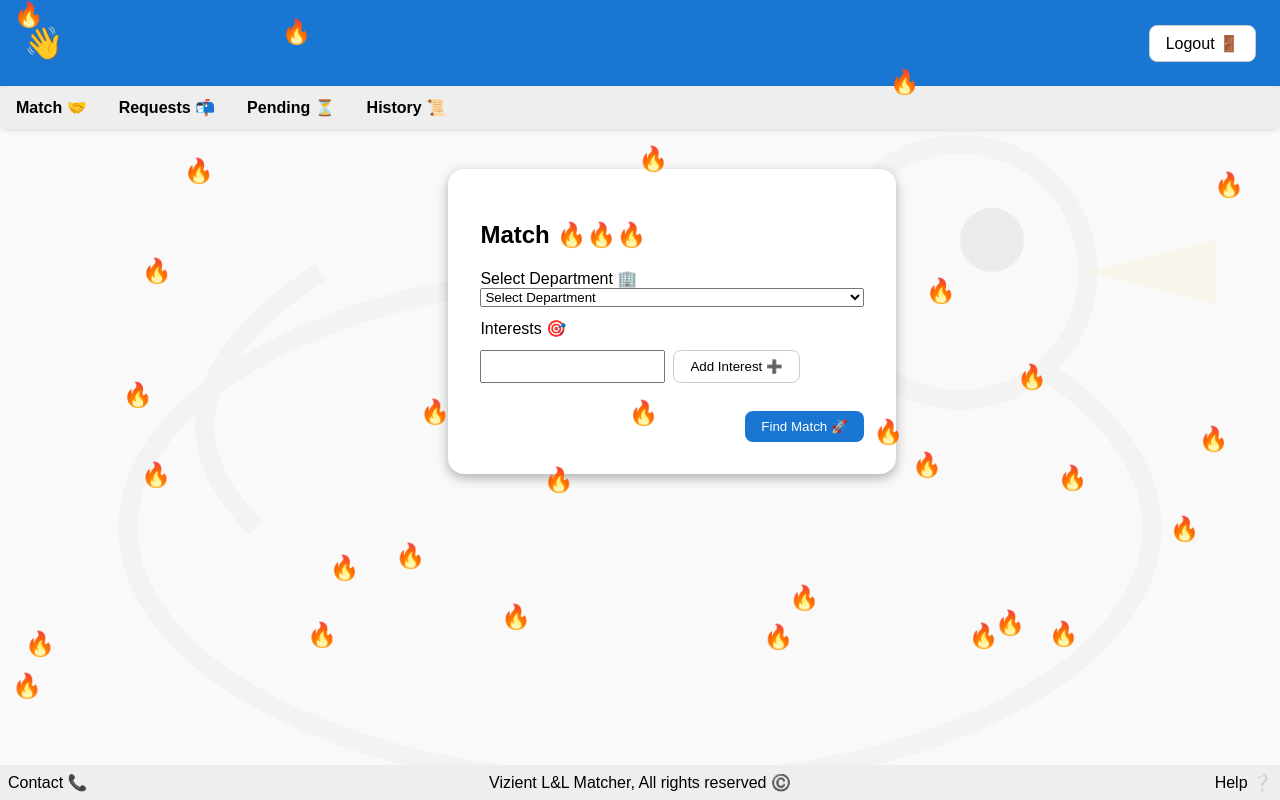
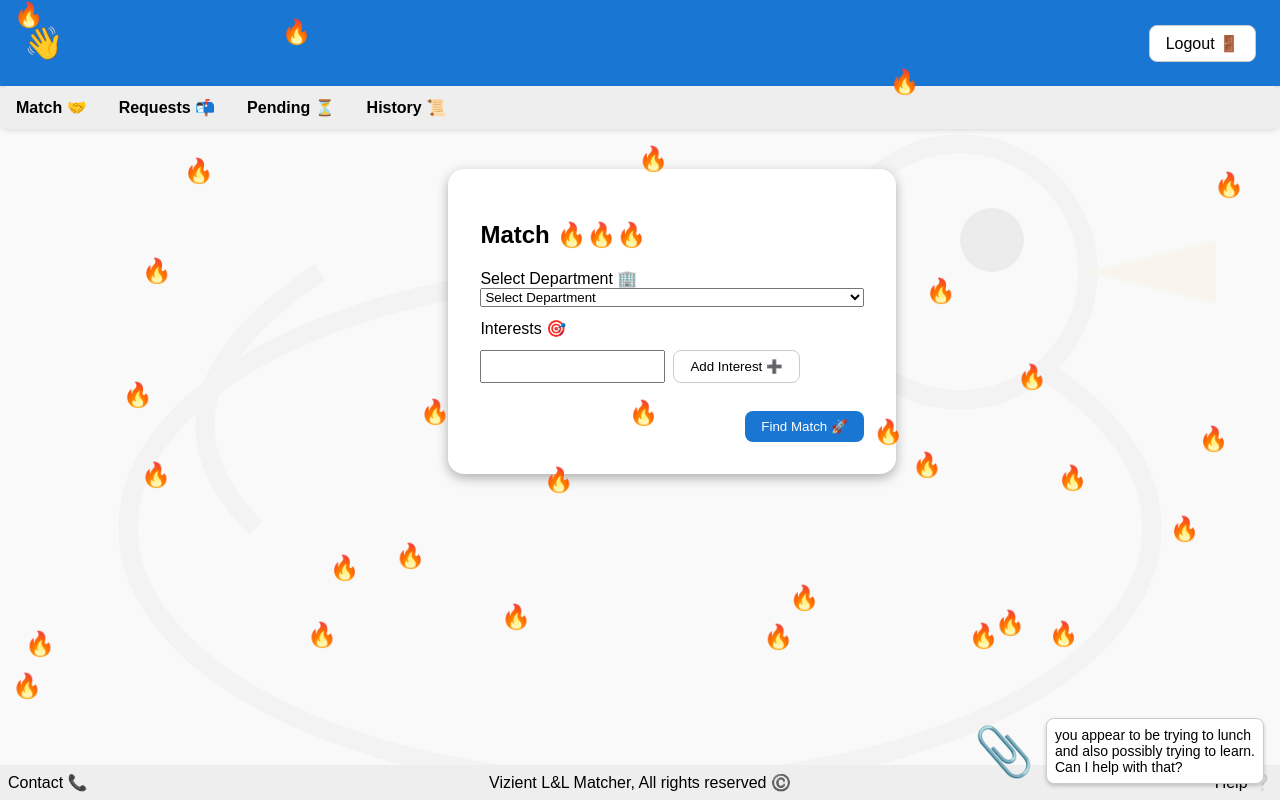
Before and after one commit to NathanWallerViz/vibe-dry-run-lnl-matcher, an Angular app in the folder lnl-matcher/: page /home in a window 1280 px wide. Built offline with nearby package versions, Linux system fonts and the light colour scheme.

Commit message:
Add Clippy helper overlay

```diff
--- a/lnl-matcher/src/app/home/home.component.css
+++ b/lnl-matcher/src/app/home/home.component.css
@@ -85,6 +85,31 @@ footer {
   margin-top: 24px;
 }
 
+.clippy {
+  position: fixed;
+  bottom: 16px;
+  right: 16px;
+  display: flex;
+  align-items: flex-end;
+  gap: 8px;
+  z-index: 1000;
+}
+
+.clippy img {
+  width: 64px;
+  height: 64px;
+}
+
+.clippy .bubble {
+  background: #fff;
+  border: 1px solid #ccc;
+  border-radius: 8px;
+  padding: 8px;
+  max-width: 200px;
+  box-shadow: 0 2px 4px rgba(0,0,0,0.2);
+  font-size: 14px;
+}
+
 .match-card label {
   display: flex;
   flex-direction: column;
--- a/lnl-matcher/src/app/home/home.component.html
+++ b/lnl-matcher/src/app/home/home.component.html
@@ -138,4 +138,11 @@
     <div class="center">Vizient L&L Matcher, All rights reserved ©️</div>
     <div class="right">Help ❔</div>
   </footer>
+
+  <div class="clippy">
+    <img src="assets/clippy.svg" alt="Clippy">
+    <div class="bubble">
+      you appear to be trying to lunch and also possibly trying to learn. Can I help with that?
+    </div>
+  </div>
 </div>
```
Also changed, not shown: lnl-matcher/src/assets/clippy.svg (added).
